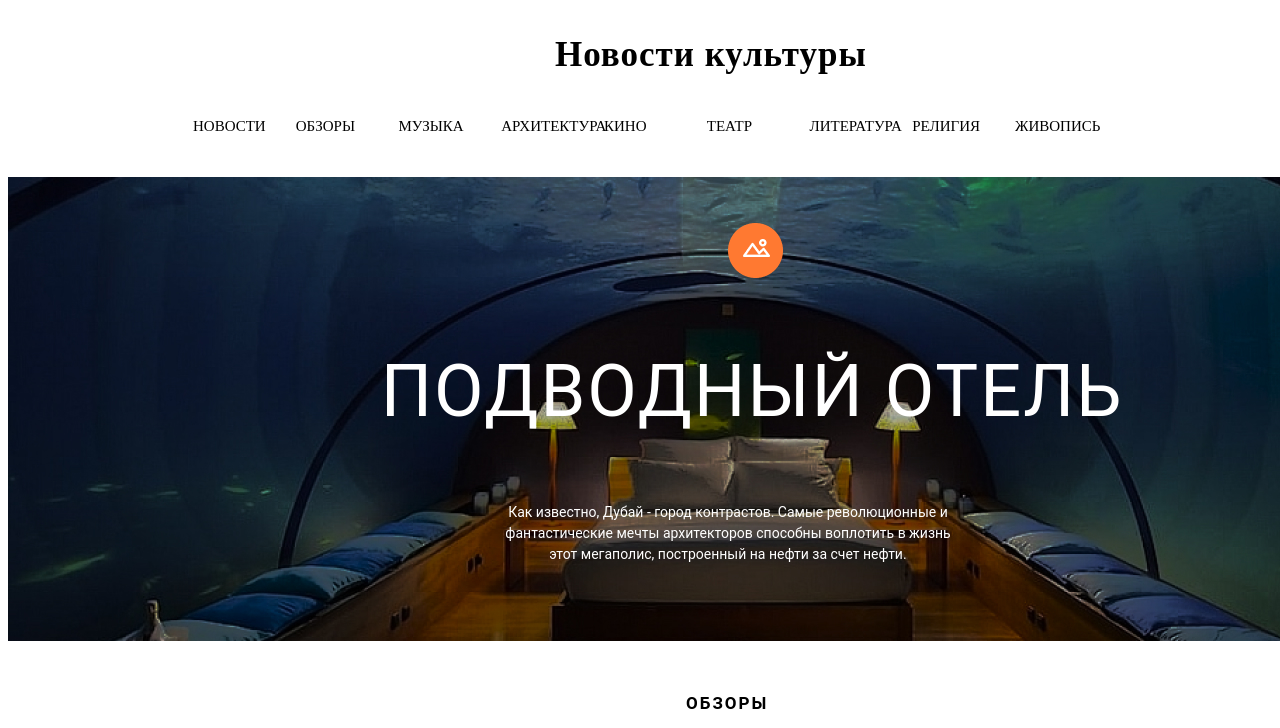
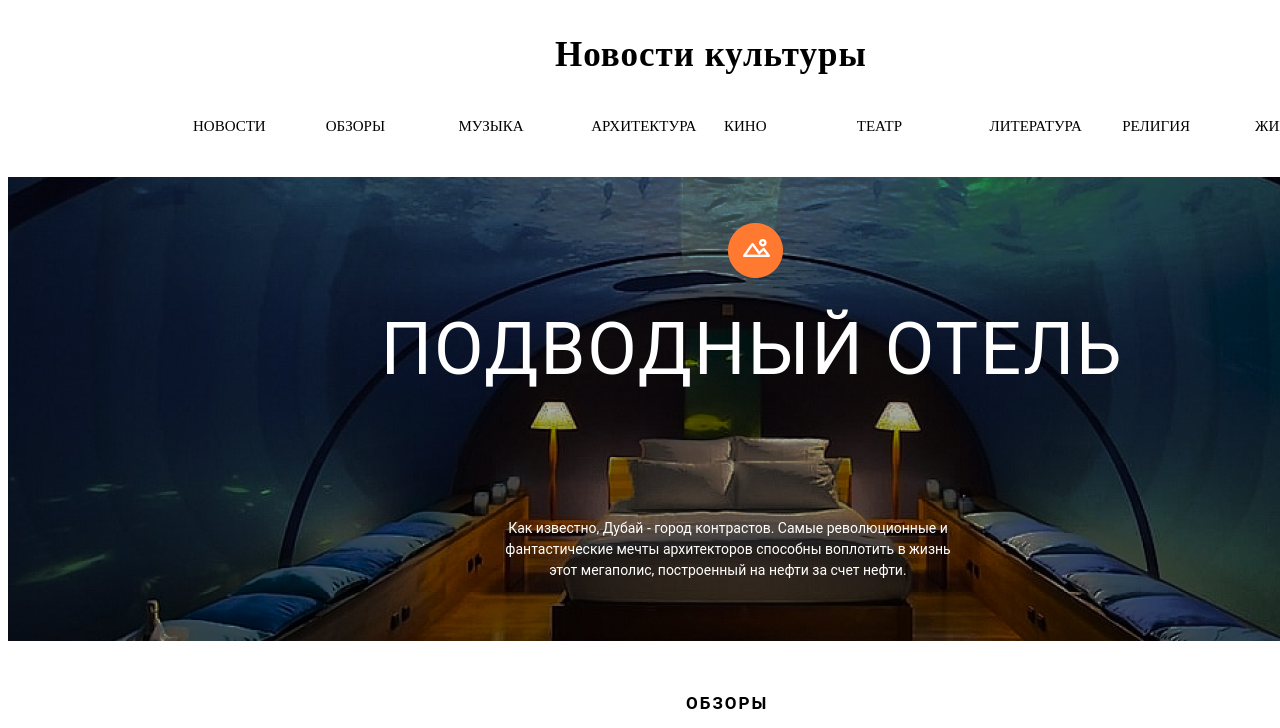
Before and after one commit to NShilova27/123, a plain HTML site: page index.html in a window 1280 px wide. Shown: the top 728 px of the page. Drawn offline with Linux system fonts and the light colour scheme.

Commit message:
Add files via upload

```diff
--- a/style.css
+++ b/style.css
@@ -40,6 +40,7 @@ h1 {
     width: 347px;
     height: 47px;
     margin-left: 547px;
+    margin-right: 546px;
     top: 60px;
     font-family: Playfair Display;
     font-style: normal;
@@ -71,7 +72,7 @@ h1 {
     width: 800px;
     height: 80px;
     margin-left: 344px;
-    top: 351px;
+    margin-top: 30px;
     font-family: Roboto, sans-serif;
 font-style: normal;
 font-weight: normal;
@@ -87,7 +88,7 @@ color: #FFFFFF;
     width: 456px;
         height: 64px;
     margin-left: 492px;
-    top: 570px;
+    margin-top: 130px;
     font-family: Roboto, sans-serif;
     font-style: normal;
     font-weight: normal;
@@ -373,7 +374,8 @@ top: 1618px;
 
 .main-menu ul {
     margin: 0;
-    margin-left: 130px;
+    margin-left: 135px;
+    margin-right: 134px;
 
     padding: 0;
     list-style: none;
@@ -381,7 +383,7 @@ top: 1618px;
 
   .main-menu li {
     display: inline-block;
-    margin-right: 1em;
+    margin-right: 3em;
   }
 
   .podval ul {
```
